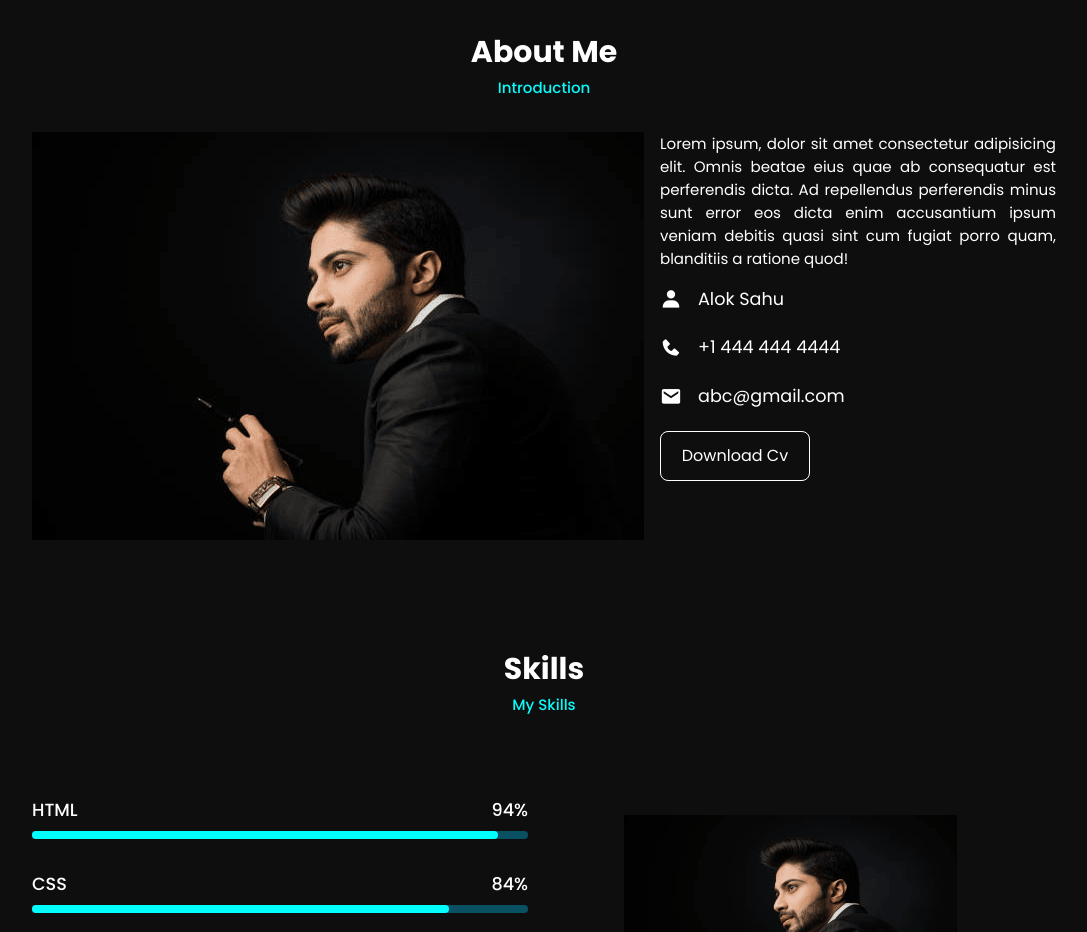
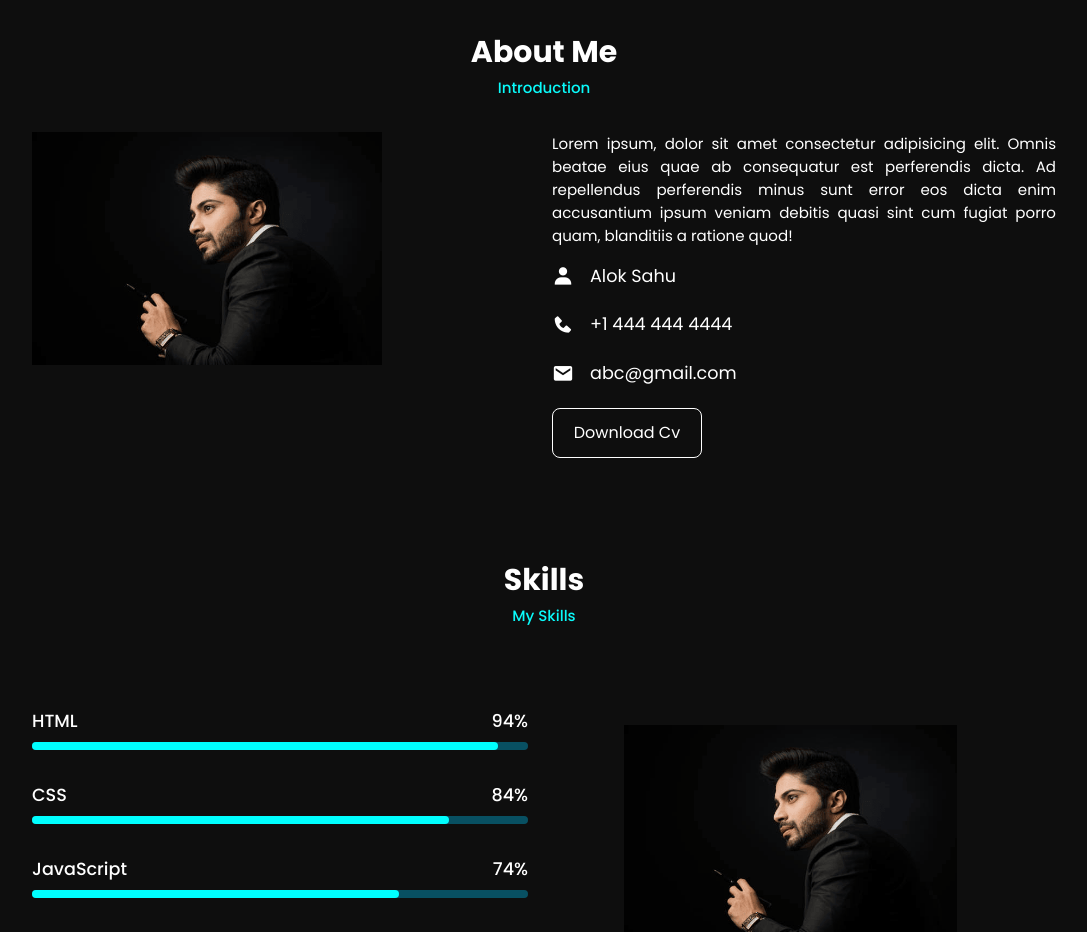
Before and after one commit to aloksahu11/CodeAlpha-Porject_portfolio, a plain HTML site: page index.html in a window 1280 px wide. Shown: the part 820-1752 px from the top of the page, without its empty margins (96-1183 px from the left). Drawn offline with nearby package versions, Linux system fonts and the light colour scheme.

Commit message:
Update style.css

```diff
--- a/style.css
+++ b/style.css
@@ -28,6 +28,10 @@ section {
 body.active {
   --text-color: #fff;
   --bg-color: #0f0c27;
+}
+.img-a{
+    width: 350px;
+  margin-bottom: 10px;
 }
 
 body {
```
